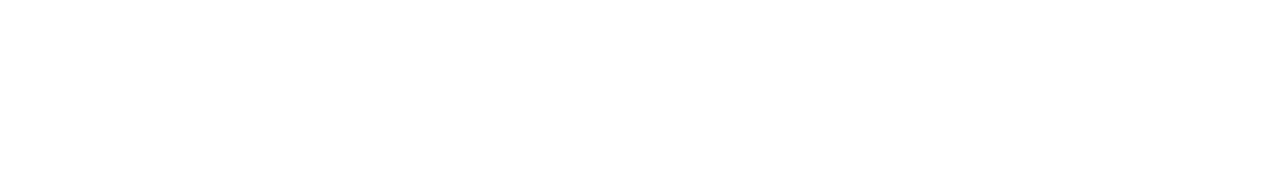
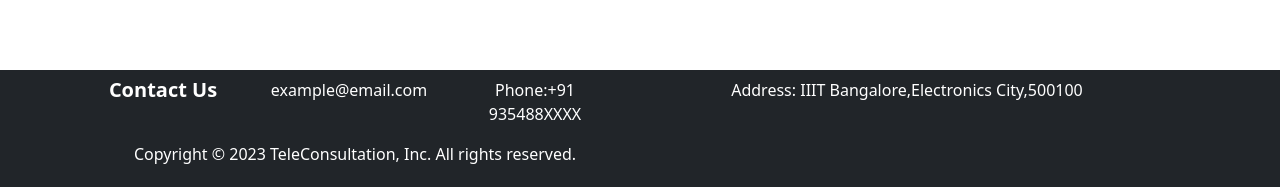
Before and after one commit to ayushagarwal210/tele_frontend, a React (Create React App) app: page /patient in a window 1280 px wide. Shown: the part 610-797 px from the top of the page. Built offline with nearby package versions, Linux system fonts and the light colour scheme; no server answers.

Commit message:
added footer

```diff
--- a/src/App.js
+++ b/src/App.js
@@ -13,6 +13,7 @@ import PatientWaitingArea from "./PatientComponents/PatientWaitingArea";
 import PatientPrescription from "./PatientComponents/PatientPrescription";
 import PatientHomePage from "./PatientComponents/PatientHomePage";
 import Otplogin from "./Components/Otplogin";
+import Footer from "./Components/Footer";
 
 function App() {
   return (
@@ -21,7 +22,6 @@ function App() {
       <BrowserRouter>
         <Routes>
           <Route path="/" element={<Home />} />
-          <Route path="/otp" element={<Otplogin />} />
           <Route path="/patient" element={<PatientHomePage />} />
           <Route
             path="/patient/prescription"
@@ -39,6 +39,7 @@ function App() {
           <Route path="/doctor/prescription" element={<Prescription />} />
         </Routes>
       </BrowserRouter>
+      <Footer />
     </div>
   );
 }
--- /dev/null
+++ b/src/Components/Footer.js
@@ -0,0 +1,31 @@
+import { color } from "@mui/system";
+import React from "react";
+import { Container, Row, Col } from "react-bootstrap";
+function Footer() {
+  return (
+    <footer
+      className="bg-dark p-2"
+      style={{ position: "absolute", bottom: 0, width: "100%", color: "white" }}
+    >
+      <Container className="text-center">
+        <Row>
+          <Row md={6}>
+            <h5>
+              <strong>Contact Us</strong>
+            </h5>
+            <p>example@email.com</p>
+            <p>Phone:+91 935488XXXX</p>
+            <Col md={6}>
+              <p>Address: IIIT Bangalore,Electronics City,500100</p>
+            </Col>
+          </Row>
+          <Col md={6} className="text-center">
+            <p>Copyright © 2023 TeleConsultation, Inc. All rights reserved.</p>
+          </Col>
+        </Row>
+      </Container>
+    </footer>
+  );
+}
+
+export default Footer;
--- a/src/PatientComponents/PatientHomePage.js
+++ b/src/PatientComponents/PatientHomePage.js
@@ -25,6 +25,18 @@ export default function PatientHomePage() {
         console.log(error);
       });
   }
+  async function postData() {
+    await axios
+      .post("http://localhost:9090/appointment/requestAppointment", {
+        appointmentTimestamp: new Date(),
+        patientId: localStorage.getItem("patientDetail"),
+        departmentName: selectedDepartment,
+      })
+      .then((response) => {
+        console.log(response.data);
+      });
+  }
+
   useEffect(() => {
     fetchData();
   }, []);
@@ -33,13 +45,21 @@ export default function PatientHomePage() {
   const handleClose = () => setShow(false);
   const handleShow = () => setShow(true);
   const navigate = useNavigate();
-  const handleSubmit = (event) => {
+  async function handleSubmit(event) {
     event.preventDefault();
+    await axios
+      .post("http://localhost:9090/appointment/requestAppointment", {
+        appointmentTimestamp: new Date(),
+        patientId: localStorage.getItem("patientDetail"),
+        departmentName: selectedDepartment,
+      })
+      .then((response) => {
+        console.log(response.data);
+        navigate(`/patient/waitingArea`);
+      });
     // handle form submission logic here
-    navigate(`/patient/waitingArea`);
-    console.log(selectedDepartment);
     handleClose();
-  };
+  }
   const [selectedDepartment, setSelectedDepartment] = useState("");
 
   const handleSelectChange = (eventKey) => {
```
